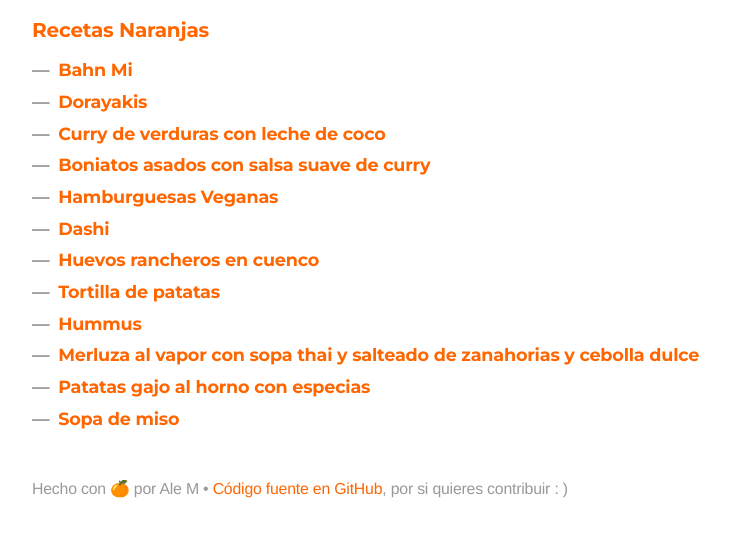
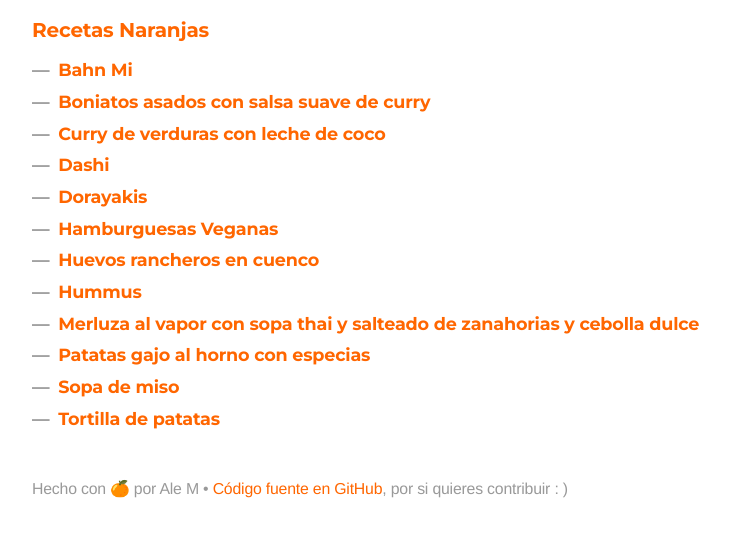
Before and after one commit to bomberstudios/recetas, a Jekyll site: the page built from index.html, in a window 1280 px wide. Shown: the top 537 px of the page, without its empty margins (208-938 px from the left). Built offline with Jekyll 4.4.1, drawn with Linux system fonts in a browser that asks for light colours.

Commit message:
Sort recipes by name

```diff
--- a/index.html
+++ b/index.html
@@ -4,7 +4,8 @@ layout: default
 ---
 
 <ul class="index">
-{% for receta in site.recetas %}
+{% assign recetas = (site.recetas | sort: 'title') %}
+{% for receta in recetas %}
   <li><a href="{{receta.url}}">{{receta.title}}</a></li>
 {% endfor %}
 </ul>
```
